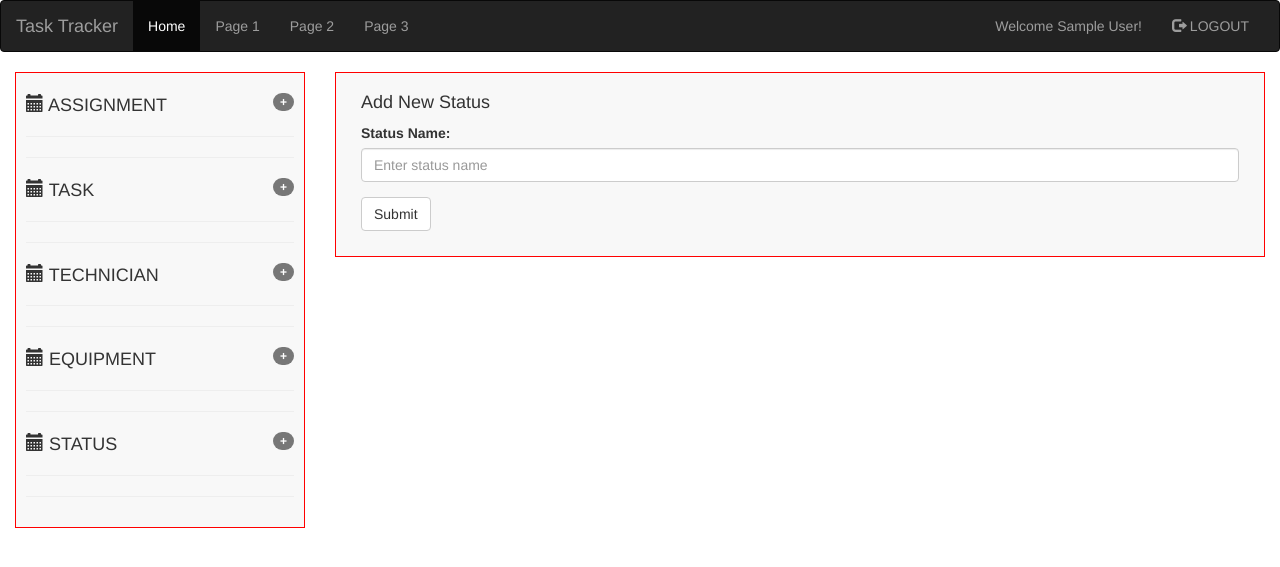
After one commit to jennLam/task-assign, a Flask app: page /show-status-form in a window 1280 px wide. The commit adds this page. Shown: the top 567 px of the page. Run offline with Flask 2, Linux system fonts and the light colour scheme; the visitor is signed in with stand-in values (Sample User, id 1); data comes from the database, SQL or seed files in the repository; data that the repository does not hold is empty; some libraries are stand-ins or nearby versions.

Commit message:
Created add status form.

```diff
--- a/server.py
+++ b/server.py
@@ -104,13 +104,23 @@ def process_login():
 def show_assign_form():
     """Show assignment form."""
 
-    return render_template("assign.html")
+    return render_template("assign-form.html")
 
 
 @app.route("/add-assign", methods=["POST"])
 @login_required
 def add_assign():
     """Add assignment to database."""
+
+    task = request.form.get("task")
+    tech = request.form.get("tech")
+    equip = request.form.get("equip")
+
+    if task and tech and equip:
+        flash("New assignment created.", "success")
+        print task, tech, equip
+    else:
+        flash("Make sure you have enough resources before creating a new assignment.", "warning")
 
     return redirect(request.referrer)
 
@@ -120,7 +130,7 @@ def add_assign():
 def show_task_form():
     """Show task form."""
 
-    return render_template("task.html")
+    return render_template("task-form.html")
 
 
 @app.route("/add-task", methods=["POST"])
@@ -147,7 +157,7 @@ def add_task():
 def show_tech_form():
     """Show technician form."""
 
-    return render_template("tech.html")
+    return render_template("tech-form.html")
 
 
 @app.route("/add-tech", methods=["POST"])
@@ -174,7 +184,7 @@ def add_tech():
 def show_equip_form():
     """Show equipment form."""
 
-    return render_template("equip.html")
+    return render_template("equip-form.html")
 
 
 @app.route("/add-equip", methods=["POST"])
@@ -191,6 +201,30 @@ def add_equip():
     new_equip = Equipment(name=name, ein=ein, eq_type=eq_type)
 
     check_and_add(existing_equip, new_equip)
+
+    return redirect(request.referrer)
+
+
+@app.route("/show-status-form")
+@login_required
+def show_status_form():
+    """Show status form."""
+
+    return render_template("status-form.html")
+
+
+@app.route("/add-status", methods=["POST"])
+@login_required
+def add_status():
+    """Add status to database."""
+
+    status = request.form.get("status")
+
+    existing_status = Status.query.filter_by(name=status).first()
+
+    new_status = Status(user_id=g.user_id, name=status)
+
+    check_and_add(existing_status, new_status)
 
     return redirect(request.referrer)
 
--- a/templates/base.html
+++ b/templates/base.html
@@ -107,6 +107,17 @@
 
         <hr>
 
+        <h4 class="header"><span class="glyphicon glyphicon-calendar"></span> STATUS
+          <a href="/show-status-form" class="badge pull-right">+</a>
+        </h4>
+        <hr>
+
+        {% for status in g.current_user.statuses %}
+          {{ status.name }}<br/>
+        {% endfor %}
+
+        <hr>
+
       </div>
     </div>
     <div class="col-sm-9 col-lg-9">
--- /dev/null
+++ b/templates/status-form.html
@@ -0,0 +1,20 @@
+{% extends "base.html" %}
+{% block content %}
+
+<div class="container-fluid">
+  <h4>Add New Status</h4>
+
+  <form action="/add-status" method="POST">
+    <div class="form-group">
+      <label for="status">Status Name:</label>
+      <input type="text" class="form-control" name="status" placeholder="Enter status name" required>
+    </div>
+
+    <div class="form-group">
+      <button type="submit" class="btn btn-default">Submit</button>
+    </div>
+  </form>
+
+</div>
+
+{% endblock %}
```
Also changed, not shown: templates/assign-form.html (renamed from templates/assign.html), templates/equip-form.html (renamed from templates/equip.html), templates/task-form.html (renamed from templates/task.html), templates/tech-form.html (renamed from templates/tech.html).
